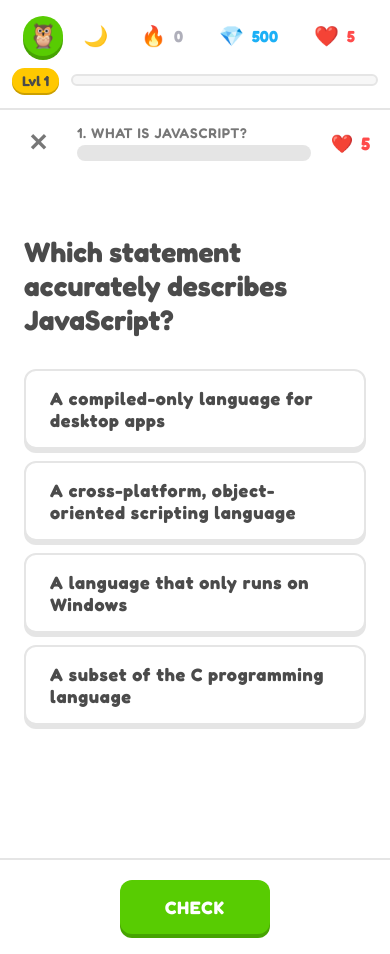
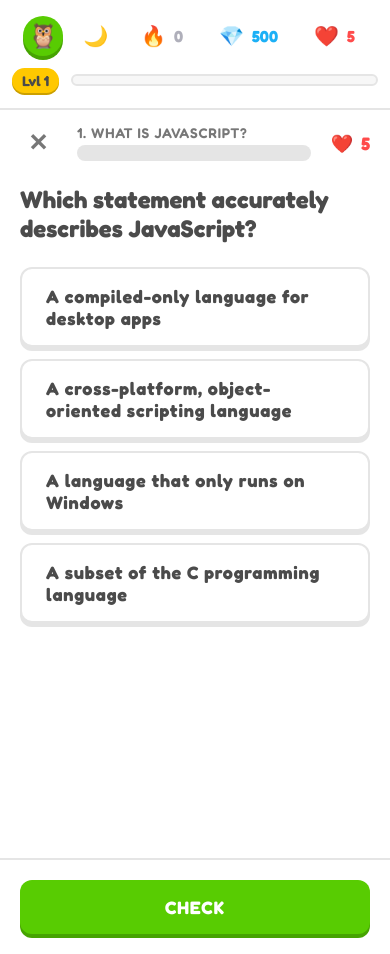
Before and after one commit to ozanyarci/dev-lingo, an Angular app: page /lesson/101 in a window 390 px wide. Built offline with nearby package versions, Linux system fonts and the light colour scheme.

Commit message:
fix: mobile layout improvements and auto-scroll to current lesson

```diff
--- a/src/app/components/learn/learn.component.html
+++ b/src/app/components/learn/learn.component.html
@@ -16,6 +16,7 @@
                     [style.--offset]="(j % 2 === 0 ? '20px' : '-20px')">
                     <a [routerLink]="(isLessonAccessible(unit.id, j) && game.stats().hearts > 0) ? ['/lesson', unit.id * 100 + (j + 1)] : null"
                         (click)="handleLessonClick(unit.id, j, $event)" class="lesson-node"
+                        [id]="isCurrentLesson(unit.id, j) ? 'current-lesson' : null"
                         [class.completed]="isLessonCompleted(unit.id, j)" [class.current]="isCurrentLesson(unit.id, j)"
                         [class.locked]="!isLessonAccessible(unit.id, j) || (isCurrentLesson(unit.id, j) && game.stats().hearts === 0)"
                         [style.borderColor]="isLessonCompleted(unit.id, j) ? unit.color : 'var(--border-color)'">
--- a/src/app/components/learn/learn.component.ts
+++ b/src/app/components/learn/learn.component.ts
@@ -1,4 +1,4 @@
-import { Component, inject, computed, signal } from '@angular/core';
+import { Component, inject, computed, signal, AfterViewInit } from '@angular/core';
 import { CommonModule } from '@angular/common';
 import { RouterLink } from '@angular/router';
 import { GameService } from '../../services/game.service';
@@ -24,7 +24,7 @@ interface GuidebookContent {
     templateUrl: './learn.component.html',
     styleUrl: './learn.component.css'
 })
-export class LearnComponent {
+export class LearnComponent implements AfterViewInit {
     protected readonly game = inject(GameService);
     private readonly lessonService = inject(LessonService);
 
@@ -50,6 +50,23 @@ export class LearnComponent {
         { id: 4, title: 'Loops and iteration', description: 'Repeating blocks of code', color: '#ff4b4b', lessons: 5 },
         { id: 5, title: 'Functions', description: 'Reusable code blocks', color: '#a855f7', lessons: 5 }
     ];
+
+    ngAfterViewInit() {
+        // Small timeout to ensure the DOM is ready and styles are applied
+        setTimeout(() => {
+            this.scrollToCurrentLesson();
+        }, 100);
+    }
+
+    private scrollToCurrentLesson() {
+        const currentLesson = document.getElementById('current-lesson');
+        if (currentLesson) {
+            currentLesson.scrollIntoView({
+                behavior: 'smooth',
+                block: 'center'
+            });
+        }
+    }
 
     getLessonsArray(count: number) {
         return Array(count).fill(0);
--- a/src/app/components/lesson/lesson.component.css
+++ b/src/app/components/lesson/lesson.component.css
@@ -1,8 +1,10 @@
 .lesson-screen {
-    min-height: 100vh;
+    height: 100vh;
+    height: 100dvh;
     display: flex;
     flex-direction: column;
     background-color: var(--bg-color);
+    overflow: hidden;
 }
 
 .lesson-header {
@@ -13,6 +15,7 @@
     max-width: 1000px;
     margin: 0 auto;
     width: 100%;
+    flex-shrink: 0;
 }
 
 .exit-btn {
@@ -62,9 +65,12 @@
 .question-container {
     flex: 1;
     max-width: 600px;
-    margin: 60px auto;
+    margin: 20px auto;
     padding: 0 24px;
     width: 100%;
+    overflow-y: auto;
+    display: flex;
+    flex-direction: column;
 }
 
 .question-text {
@@ -134,6 +140,7 @@
     display: flex;
     flex-direction: column;
     gap: 20px;
+    flex-shrink: 0;
 }
 
 .correct-footer {
@@ -259,5 +266,36 @@
 
     .lesson-footer {
         padding: 20px;
+        gap: 15px;
+    }
+
+    .question-container {
+        margin: 10px auto;
+        padding: 0 20px;
+    }
+
+    .question-text {
+        font-size: 24px;
+        margin-bottom: 24px;
+    }
+
+    .code-snippet {
+        padding: 15px;
+        font-size: 16px;
+        margin-bottom: 20px;
+    }
+
+    .feedback-icon {
+        width: 48px;
+        height: 48px;
+        font-size: 24px;
+    }
+
+    .feedback-text h3 {
+        font-size: 20px;
+    }
+
+    .check-btn {
+        width: 100%;
     }
 }
```
